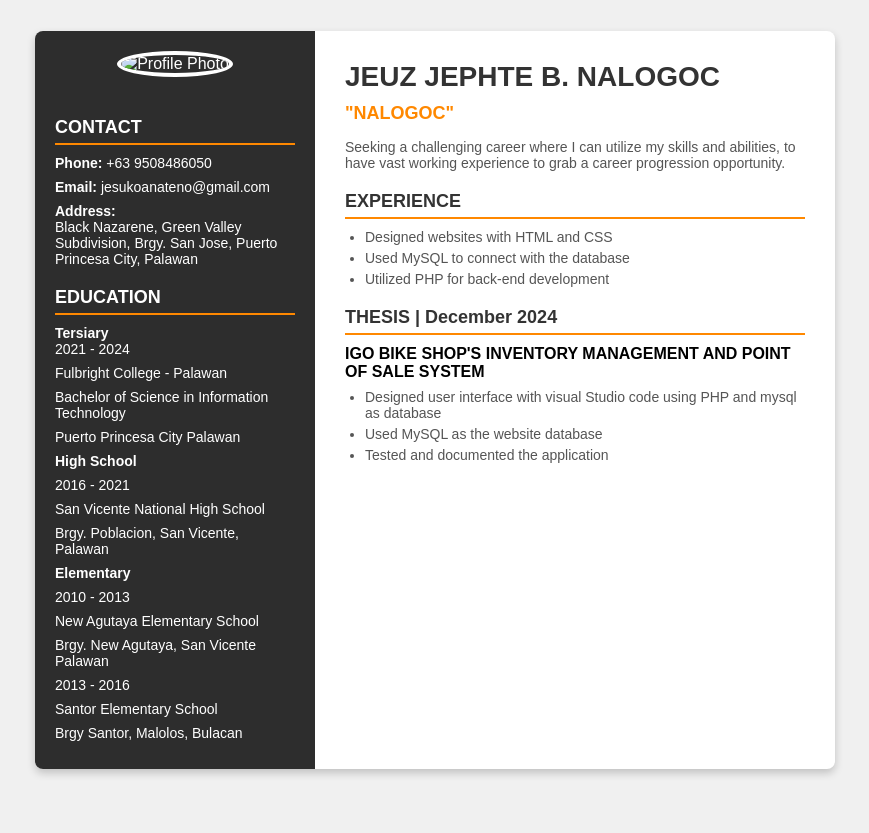
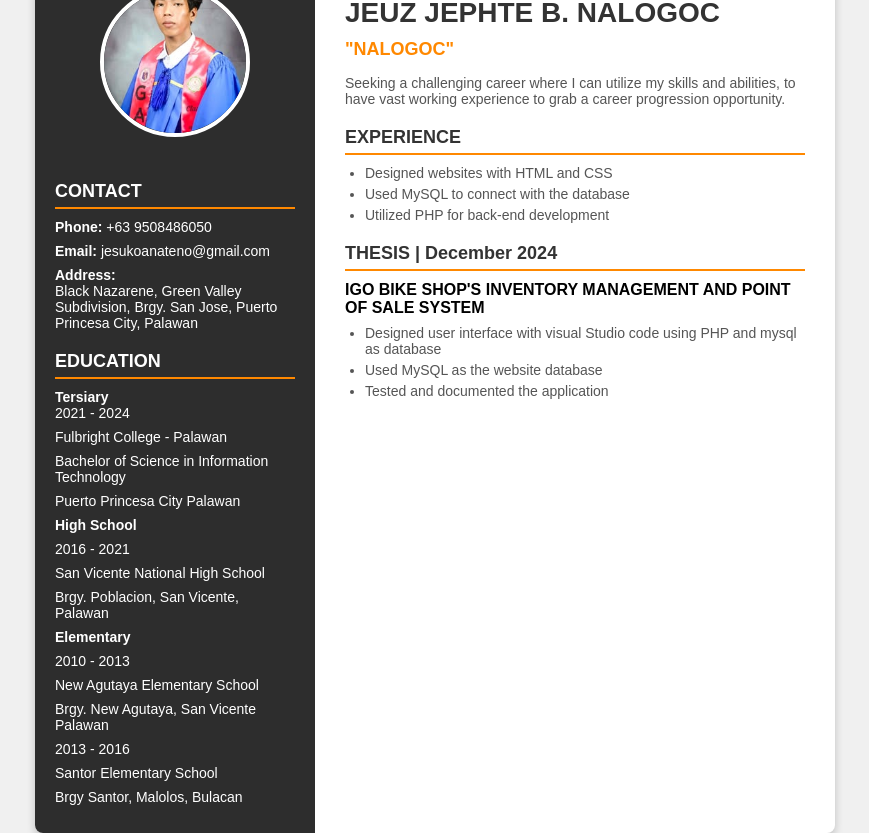
Before and after one commit to MineoreYT/MY-PORTFOLIO, a plain HTML site: page cv/cv.html in a window 1280 px wide. Shown: the whole page, without its empty margins (205-1074 px from the left). Before the commit the page ends 800 px from the top, so only its background shows below. Drawn offline with Linux system fonts and the light colour scheme.

Commit message:
Update cv.html

```diff
--- a/cv/cv.html
+++ b/cv/cv.html
@@ -119,7 +119,7 @@ ul li {
     <div class="resume-container">
         <div class="left-section">
             <div class="profile-photo">
-                <img src="images/porfolfioXD.jpg" alt="Profile Photo">
+                <img src="porfolfioXD.jpg" alt="Profile Photo">
             </div>
             <div class="contact-info">
                 <h2>CONTACT</h2>
```
